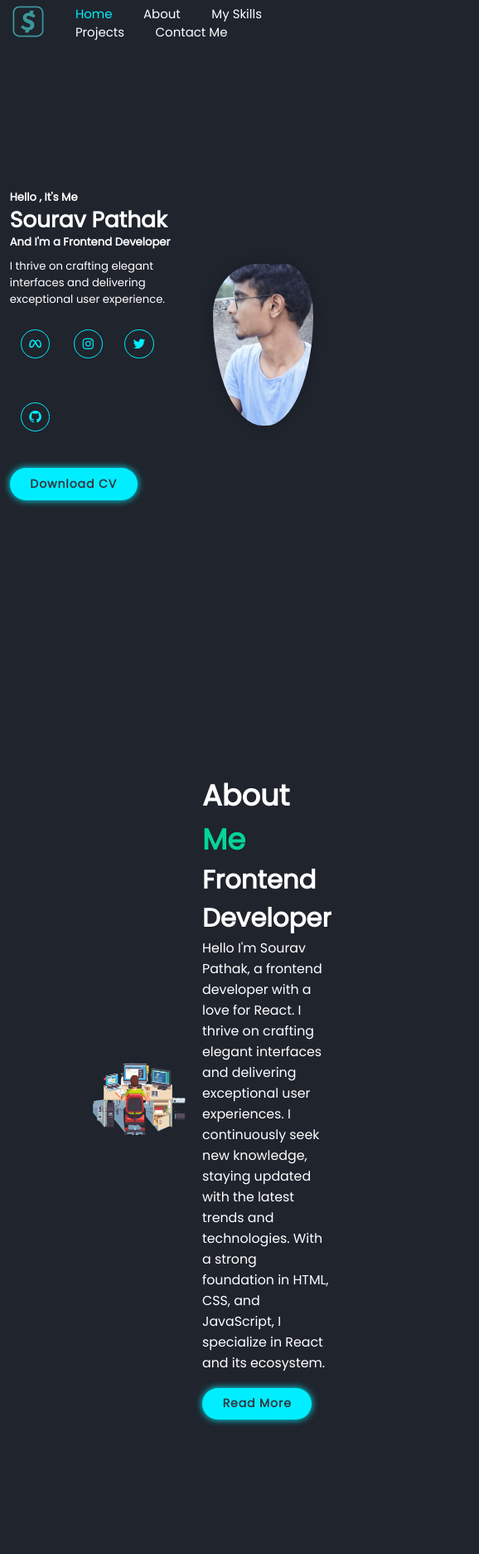
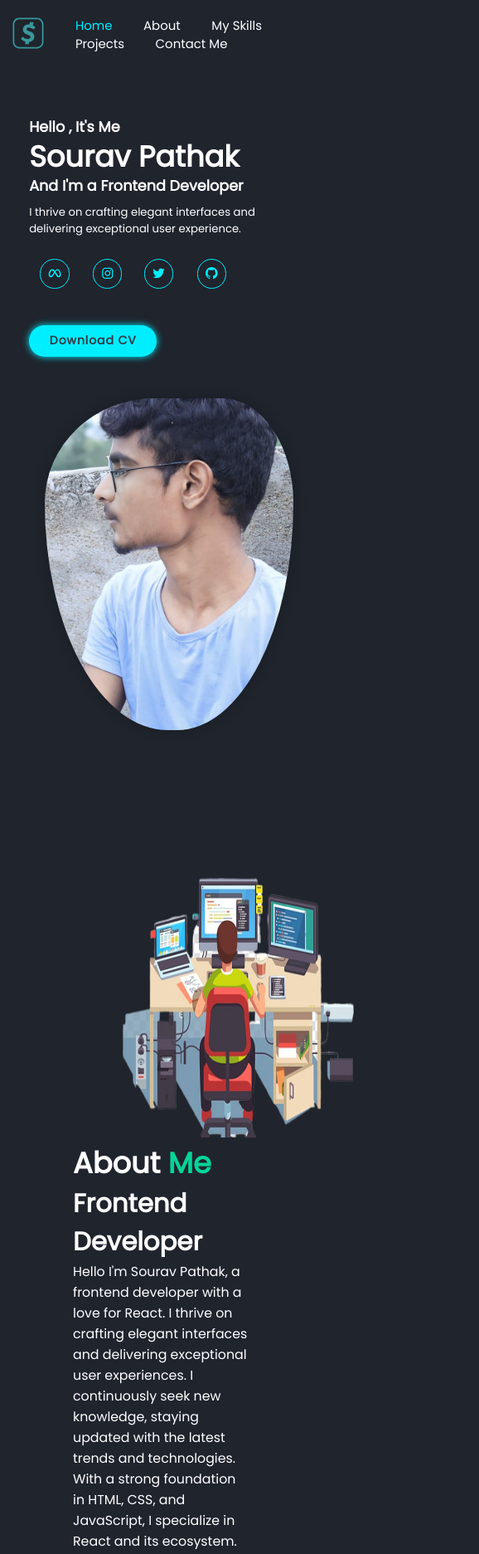
Before and after one commit to Sourav0809/Responsive-Portfolio, a plain HTML site: page index.html in a window 390 px wide. Shown: the top 1873 px of the page at 83% size, 578 px wide, since content can reach past the window. Drawn offline with nearby package versions, Linux system fonts and the light colour scheme.

Commit message:
css updated

```diff
--- a/style.css
+++ b/style.css
@@ -501,27 +501,28 @@ footer {
 
 }
 
-@media (max-width: 500px) {
-    .head {
-        padding: 0.5rem 3%;
+@media (max-width: 600px) {
+
+
+    /* home section */
+
+    .home {
+        display: flex;
+        flex-wrap: wrap;
+        justify-content: center;
+        align-items: center;
+        padding: 4rem;
+        margin-top: 10rem;
+
     }
 
-    section {
-        padding: 0.5rem 3% 2rem;
-    }
 
     #blob {
-        height: 50vw;
-        width: 70vw;
-        margin-left: 1rem;
-    }
-
-    .portfolio-container {
-        display: grid;
-        grid-template-columns: repeat(2, 1rem);
-        justify-content: center;
-        align-items: center;
-        gap: 3rem;
+        height: 400px;
+        width: 300px;
+        margin-left: 2rem;
+        padding: 0;
+        margin-top: 2rem;
     }
 
     .contact-me-img img {
@@ -530,13 +531,13 @@ footer {
     }
 
     .home-content h3 {
-        font-size: 1.5rem;
+        font-size: 2rem;
         font-weight: 700;
 
     }
 
     .home-content h1 {
-        font-size: 3rem;
+        font-size: 4rem;
         font-weight: 700;
         line-height: 1.3;
     }
@@ -545,14 +546,23 @@ footer {
         margin-bottom: 2.5rem;
     }
 
-
-    .home-img img {
-        width: 35vw;
-    }
-
     .home-content p {
         font-size: 1.5rem;
         margin-top: 1rem;
     }
 
+    /* about me section */
+    .aboutme {
+        display: flex;
+        flex-wrap: wrap;
+        align-items: center;
+
+    }
+
+    .about-me-img img {
+        width: 100vw;
+        height: 90vw;
+        padding-left: 0;
+        margin: 0rem;
+    }
 }
```
